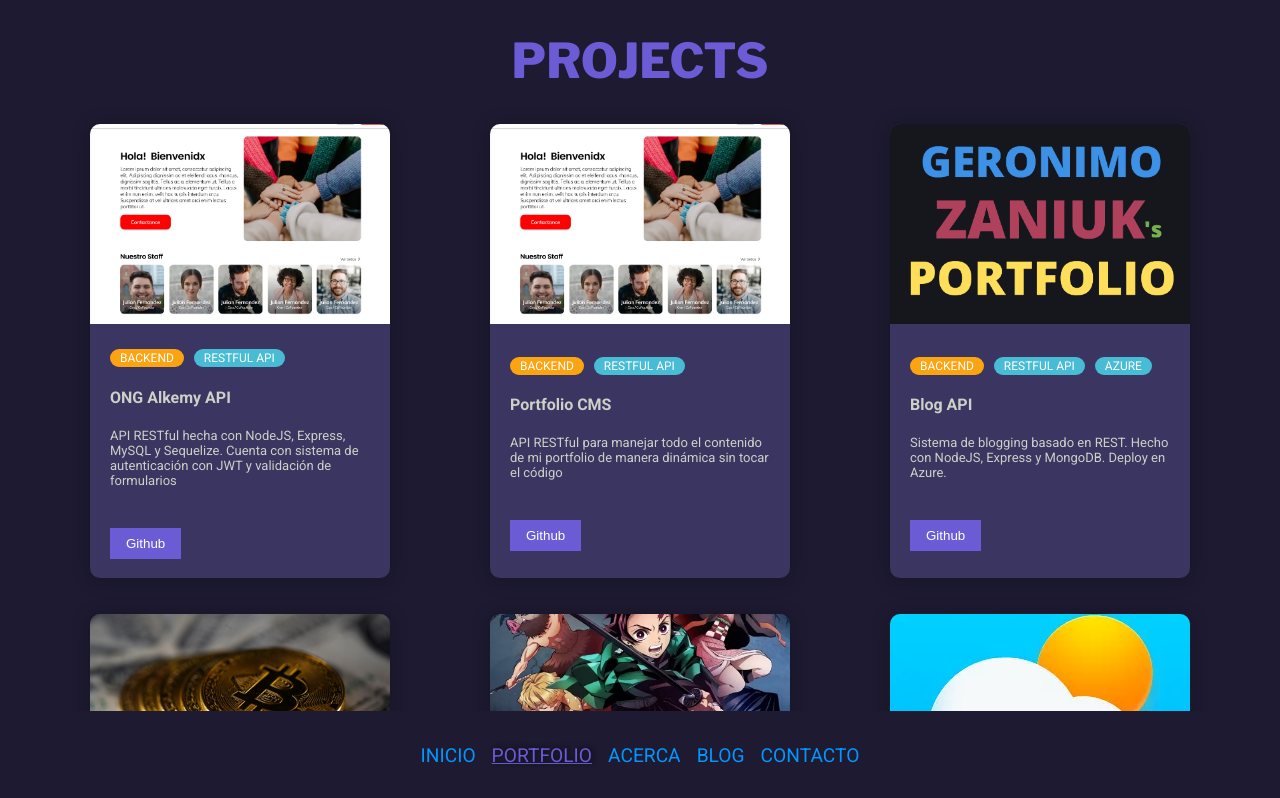
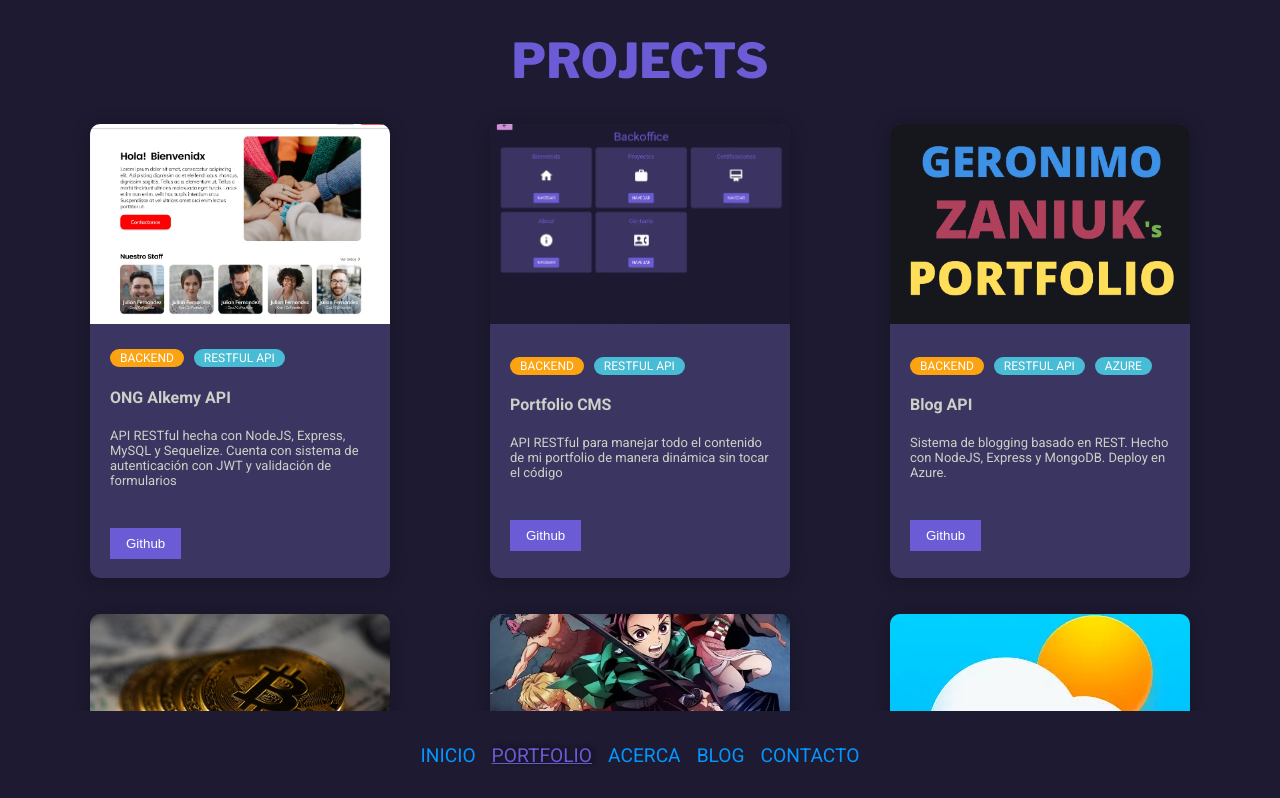
Before and after one commit to Zaniuk/portfolio2.0, a React (Vite) app: page /portfolio in a window 1280 px wide. Shown: the top 798 px of the page. Built offline with nearby package versions, Linux system fonts and the light colour scheme; a web font is replaced by a local one.

Commit message:
fix cms project image

```diff
--- a/src/components/Portfolio/index.jsx
+++ b/src/components/Portfolio/index.jsx
@@ -19,7 +19,7 @@ export default function index() {
       description:
         "API RESTful para manejar todo el contenido de mi portfolio de manera dinámica sin tocar el código",
       image:
-        "/projects/ong.webp",
+        "/projects/cms.webp",
       tags: ["Backend", "RESTful API"],
       github: "https://github.com/Zaniuk/Portfolio-Server"
     },
```
Also changed, not shown: public/projects/cms.webp (added).
